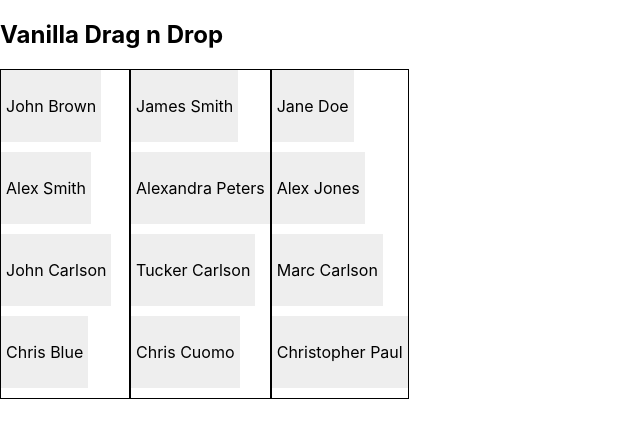
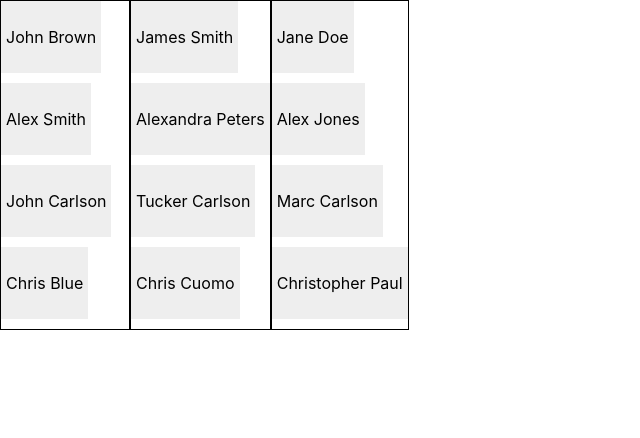
Before and after one commit to GilTorch/drag-n-drop-between-components, a React (Create React App) app: page / in a window 1280 px wide. Shown: the top 438 px of the page, without its empty margins (0-640 px from the left). Built offline with nearby package versions, Linux system fonts and the light colour scheme.

Commit message:
Drag list

```diff
--- a/src/VanillaDrag.js
+++ b/src/VanillaDrag.js
@@ -3,7 +3,6 @@ import { peopleData } from "./data";
 /**  */
 const VanillaDrag = () => {
   const [peoples, setPeoples] = useState([...peopleData]);
-
   const [isItemIsDragging, setIsItemDragging] = useState(false);
   const dragPerson = useRef({ listPosition: 0, itemPosition: 0 });
   const draggedOverPerson = useRef({ listPosition: 0, itemPosition: 0 });
@@ -14,7 +13,7 @@ const VanillaDrag = () => {
     const peoplesClone = [...peoples];
     const temp = peoplesClone[dragPersonList.current];
     peoplesClone[dragPersonList.current] =
-      peoplesClone[draggedOverPerson.current];
+      peoplesClone[draggedOverPersonList.current];
     peoplesClone[draggedOverPersonList.current] = temp;
     setPeoples(peoplesClone);
   };
@@ -50,9 +49,7 @@ const VanillaDrag = () => {
   };
 
   return (
-    <main>
     <div>
-        <h2>Vanilla Drag n Drop</h2>
       <div
         style={{
           display: "flex",
@@ -118,7 +115,6 @@ const VanillaDrag = () => {
         ))}
       </div>
     </div>
-    </main>
   );
 };
 
```
Lines whose indentation alone changed are shown as unchanged.
